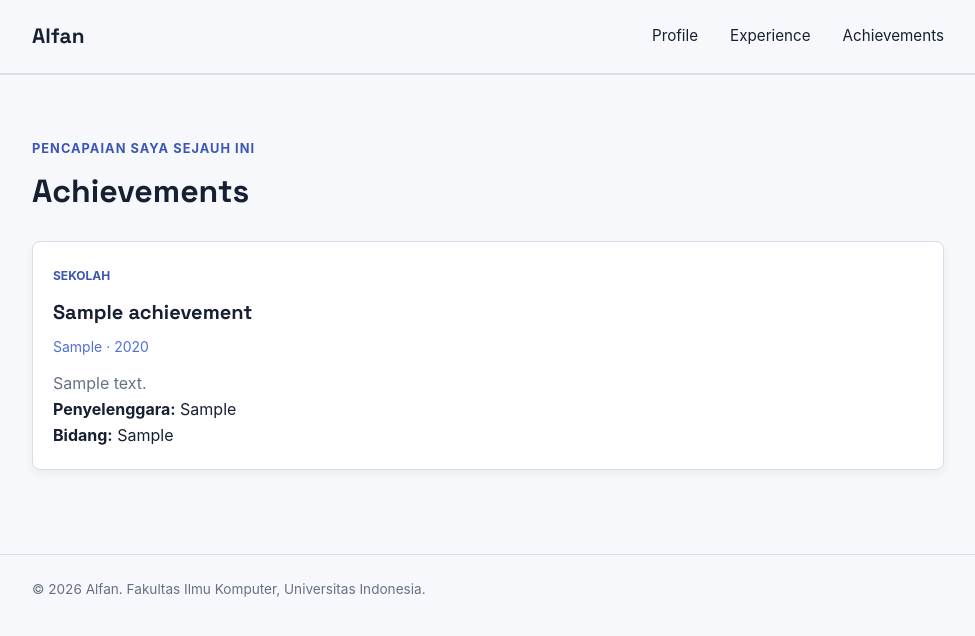
After one commit to aallpann/myportofolio, a Django app: page /achievement/ in a window 1280 px wide. The commit adds this page. Shown: the top 636 px of the page, without its empty margins (152-1127 px from the left). Run offline with Django 5.2, Linux system fonts and the light colour scheme; tables that the repository leaves empty hold one stand-in row (values such as "Sample post").

Commit message:
Menambahkan HTML Achievement dan routingnya

```diff
--- a/main/urls.py
+++ b/main/urls.py
@@ -1,10 +1,11 @@
 from django.urls import path
 
-from main.views import show_main, show_experience
+from main.views import show_main, show_experience, show_achievement
 
 app_name = "main"
 
 urlpatterns = [
     path("", show_main, name="show_main"),
     path("experience/", show_experience, name="show_experience"),
+    path("achievement/", show_achievement, name="show_achievement"),
 ]
--- a/main/views.py
+++ b/main/views.py
@@ -1,6 +1,6 @@
 from django.shortcuts import render
 
-from main.models import Experience
+from main.models import Experience, Achievement
 
 
 def show_main(request):
@@ -22,3 +22,11 @@ def show_experience(request):
         "experience_list": Experience.objects.all(),
     }
     return render(request, "experience.html", context)
+
+def show_achievement(request):
+    achievement_list = Achievement.objects.all()
+
+    context = {
+        'achievement_list': achievement_list,
+    }
+    return render(request, 'achievement.html', context)
--- /dev/null
+++ b/templates/achievement.html
@@ -0,0 +1,81 @@
+<!doctype html>
+<html lang="en">
+  <head>
+    <meta charset="UTF-8" />
+    <meta name="viewport" content="width=device-width, initial-scale=1.0" />
+    <title>Achievements - Alfan</title>
+
+    <link rel="preconnect" href="https://fonts.googleapis.com" />
+    <link rel="preconnect" href="https://fonts.gstatic.com" crossorigin />
+    <link
+      href="https://fonts.googleapis.com/css2?family=Space+Grotesk:wght@500;700&display=swap"
+      rel="stylesheet"
+    />
+
+    <link rel="stylesheet" href="/static/css/style.css" />
+  </head>
+
+  <body>
+    <header class="site-header">
+      <div class="container">
+        <a href="{% url 'main:show_main' %}" class="brand">Alfan</a>
+
+        <nav>
+          <a href="{% url 'main:show_main' %}">Profile</a>
+          <a href="{% url 'main:show_experience' %}">Experience</a>
+          <a href="{% url 'main:show_achievement' %}">Achievements</a>
+        </nav>
+      </div>
+    </header>
+
+    <main>
+      <section class="experience-section" id="achievements">
+        <div class="container">
+          <p class="section-kicker">Pencapaian saya sejauh ini</p>
+          <h1>Achievements</h1>
+
+          <div class="experience-grid">
+            {% for achievement in achievement_list %}
+              <article class="experience-card">
+                <span class="experience-category">
+                  {{ achievement.get_level_display }}
+                </span>
+
+                <h2>{{ achievement.name }}</h2>
+
+                <p class="experience-meta">
+                  {{ achievement.award }} · {{ achievement.year }}
+                </p>
+
+                <p class="experience-description">
+                  {{ achievement.description }}
+                </p>
+
+                <p>
+                  <strong>Penyelenggara:</strong>
+                  {{ achievement.organizer }}
+                </p>
+
+                <p>
+                  <strong>Bidang:</strong>
+                  {{ achievement.field }}
+                </p>
+              </article>
+
+            {% empty %}
+              <p class="empty-state">
+                Belum ada achievement yang ditambahkan.
+              </p>
+            {% endfor %}
+          </div>
+        </div>
+      </section>
+    </main>
+
+    <footer class="site-footer">
+      <div class="container">
+        <p>&copy; 2026 Alfan. Fakultas Ilmu Komputer, Universitas Indonesia.</p>
+      </div>
+    </footer>
+  </body>
+</html>
--- a/templates/experience.html
+++ b/templates/experience.html
@@ -19,6 +19,7 @@
         <nav>
           <a href="{% url 'main:show_main' %}">Profile</a>
           <a href="{% url 'main:show_experience' %}">Experience</a>
+          <a href="/achievement/">Achievements</a>
         </nav>
       </div>
     </header>
--- a/templates/index.html
+++ b/templates/index.html
@@ -19,6 +19,7 @@
         <nav>
           <a href="{% url 'main:show_main' %}">Profile</a>
           <a href="{% url 'main:show_experience' %}">Experience</a>
+          <a href="/achievement/">Achievements</a>
         </nav>
       </div>
     </header>
```
